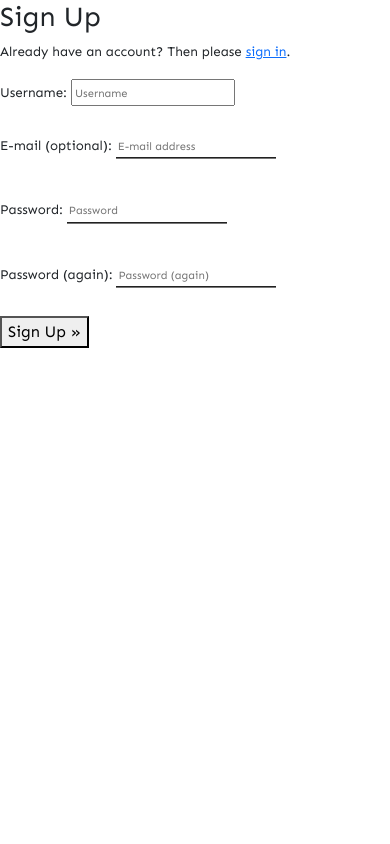
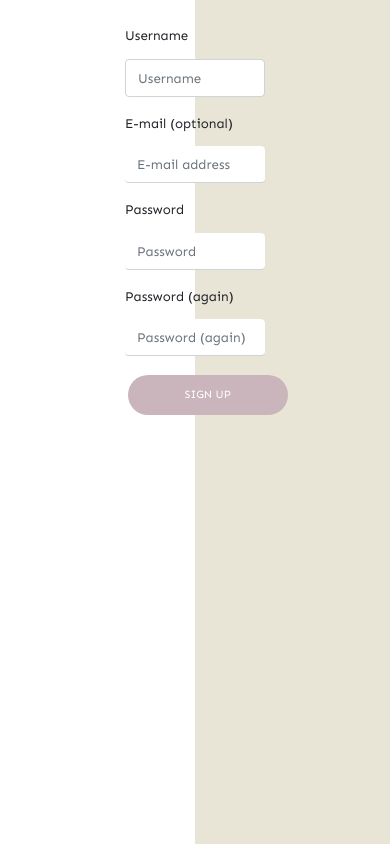
Before and after one commit to MwitaChacha/calorie-counter, a Django app: page /accounts/signup/ in a window 390 px wide. Run offline with Django 4.2, Linux system fonts and the light colour scheme; some libraries are stand-ins or nearby versions; some web fonts are replaced.

Commit message:
Styling the custom authentication forms

```diff
--- /dev/null
+++ b/core/templates/account/signup.html
@@ -0,0 +1,37 @@
+{% extends 'account/base.html' %}
+{% load socialaccount %}
+{% load static %}
+{% load bootstrap5 %}
+{% block content %}
+<div class="container-fluid register-page">
+    <div class="row">
+        <div class="col-lg-6 col-md-6 col-sm-6">
+            <div class="container mx-auto">
+
+                <form class="register-form" id="signup_form" method="post" action="{% url 'account_signup' %}">
+                    {% csrf_token %}
+                    {% bootstrap_form form %}
+                    <div class="form-group text-center">
+                        <input type="submit" class="btn signup-btn btn-primary" value="SIGN UP">
+                    </div>
+
+                    <input type="hidden" name="next" value="{{next}}">
+
+                </form>
+
+            </div>
+        </div>
+        <div class="col-lg-6 col-md-6 col-sm-6 d-none d-md-block d-sm-block">
+<div class="container text-center quote">
+    <h3 class="landing-heading">
+        "I like eating. I love food. And I don't want to deprive myself of good food"
+    </h3>
+    <p>Sarah Michelle Gellar</p>
+</div>
+        </div>
+    </div>
+</div>
+
+
+
+{% endblock %}
--- a/static/css/auth.css
+++ b/static/css/auth.css
@@ -36,6 +36,13 @@ input[type='email'] {
 }
 
 input[type='password'] {
+    margin: 3% 0;
+    border-top-style: hidden;
+    border-right-style: hidden;
+    border-left-style: hidden;
+    border-bottom-style: groove;
+}
+input{
     margin: 3% 0;
     border-top-style: hidden;
     border-right-style: hidden;
@@ -82,6 +89,10 @@ input[type='checkbox'] {
     width: 9%;
     margin: 0 1%;
 }
+.googl-png {
+    width: 3%;
+    margin: 0 1%;
+}
 
 .fruit-img {
     width: 22rem;
@@ -102,3 +113,16 @@ input[type='checkbox'] {
     align-items: center;
     padding: 8%;
 }
+.register-page {
+background: linear-gradient(90deg, #fff 50%, #E9E5D6 50%);
+height: 100vh;
+}
+.register-form {
+    width: 50%;
+    margin: 5% auto;
+    font-size: smaller;
+    padding: 3%;
+}
+.quote {
+    margin-top: 10%;
+}
```
Also changed, not shown: core/models.py (+29 -1 lines), core/templates/account/login.html (+2 -13 lines), core/migrations/0002_auto_20220218_1756.py (added), static/images/fruit.jpg (added).
